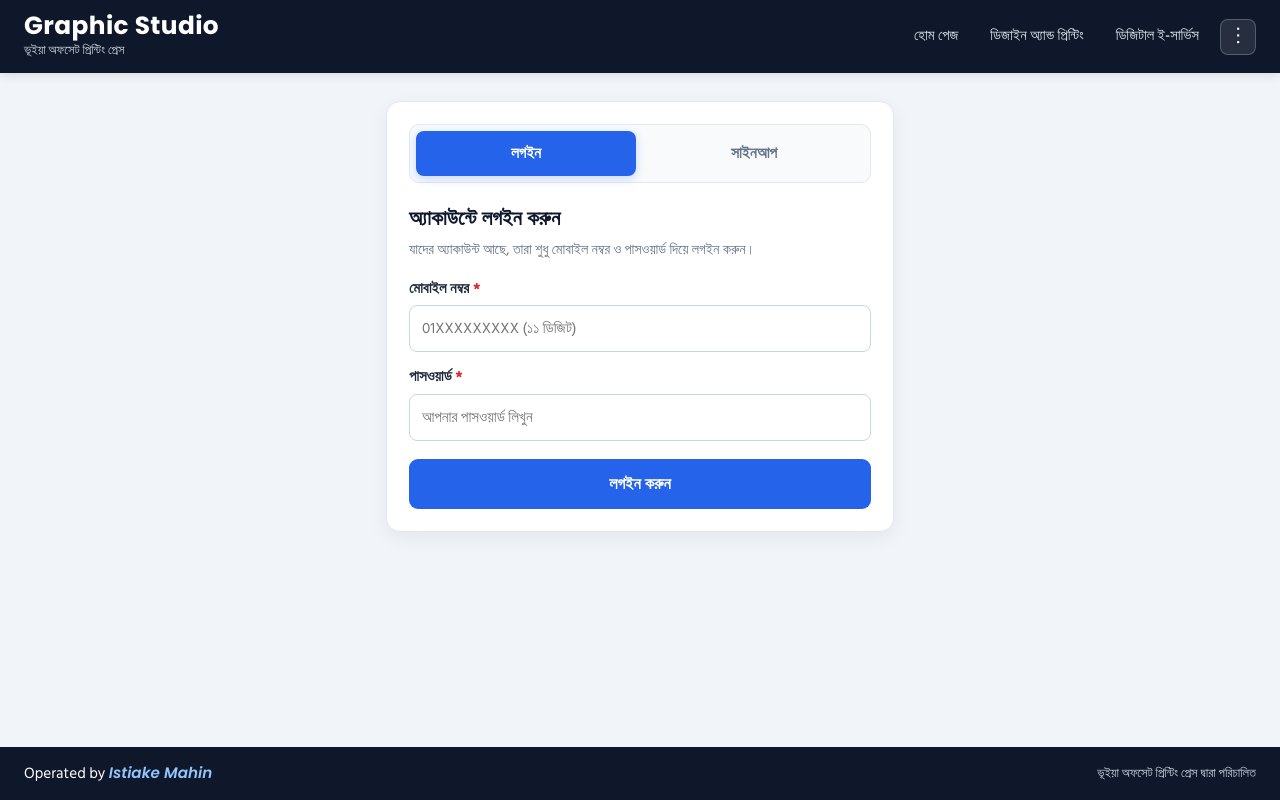
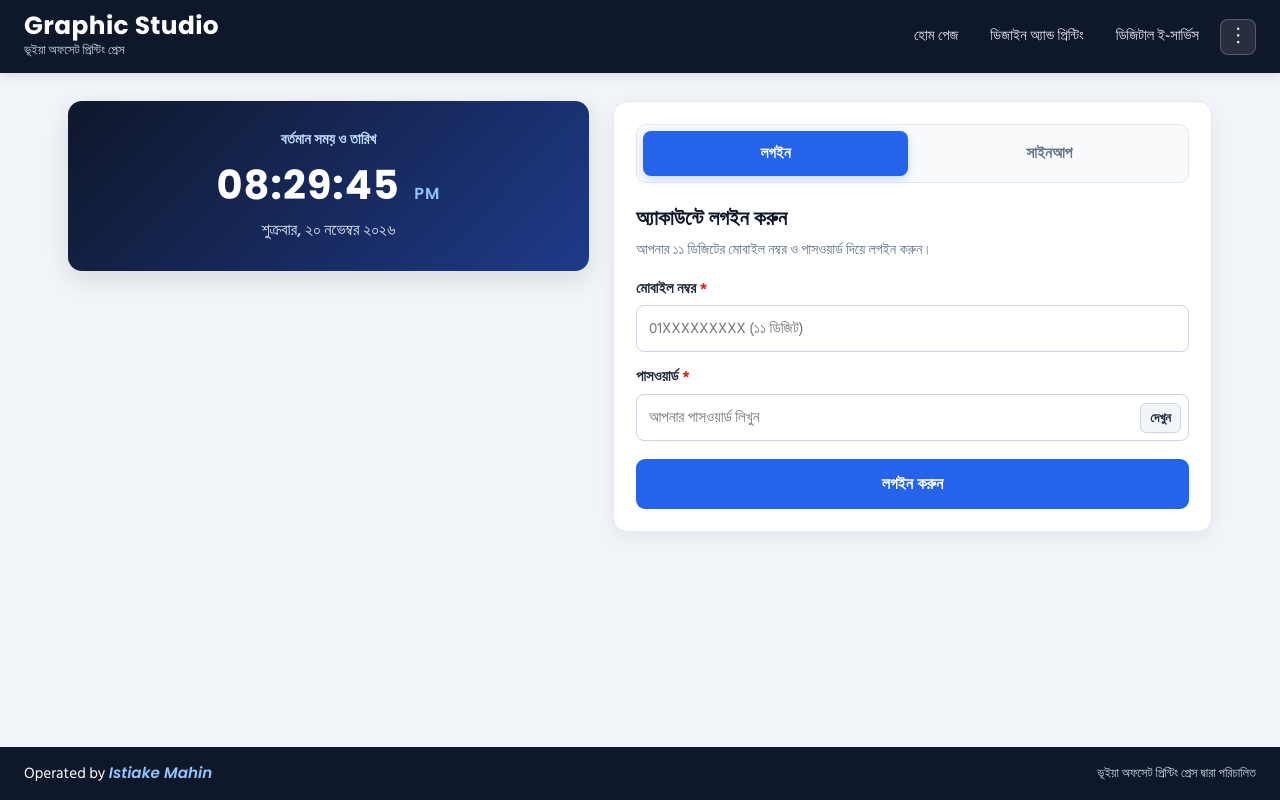
Before and after one commit to eservice24h/graphicstudioweb, a plain HTML site: page auth.html in a window 1280 px wide. Drawn offline with Linux system fonts and the light colour scheme.

Commit message:
Update auth.html

```diff
--- a/auth.html
+++ b/auth.html
@@ -175,13 +175,57 @@
       color: var(--accent);
     }
 
-    /* Main Auth Box */
+    /* Main Desktop Split Layout: Left = Time, Right = Login/Signup */
     main {
       flex: 1;
-      max-width: 540px;
+      max-width: 1180px;
       width: 100%;
       margin: 28px auto;
-      padding: 0 16px;
+      padding: 0 18px;
+      display: grid;
+      grid-template-columns: 1fr 1.15fr;
+      gap: 24px;
+      align-items: start;
+    }
+
+    .time-panel {
+      background: linear-gradient(135deg, #0f172a, #1e3a8a);
+      color: #ffffff;
+      border-radius: 14px;
+      padding: 28px 22px;
+      text-align: center;
+      box-shadow: 0 8px 24px rgba(15, 23, 42, 0.12);
+      position: sticky;
+      top: 84px;
+    }
+
+    .time-label {
+      font-size: 0.92rem;
+      color: #bfdbfe;
+      font-weight: 600;
+      margin-bottom: 10px;
+    }
+
+    .live-time {
+      font-family: 'Poppins', sans-serif;
+      font-size: 2.5rem;
+      font-weight: 700;
+      letter-spacing: 1px;
+      line-height: 1.15;
+    }
+
+    .live-time span.ampm {
+      font-size: 1rem;
+      font-weight: 600;
+      margin-left: 5px;
+      color: #93c5fd;
+    }
+
+    .live-date {
+      margin-top: 10px;
+      font-size: 1.02rem;
+      color: #e2e8f0;
+      font-weight: 500;
     }
 
     .auth-card {
@@ -282,6 +326,30 @@
       outline: none;
       border-color: var(--accent);
       box-shadow: 0 0 0 3px rgba(37, 99, 235, 0.12);
+    }
+
+    .password-wrap {
+      position: relative;
+      display: flex;
+      align-items: center;
+    }
+
+    .password-wrap .form-control {
+      padding-right: 68px;
+    }
+
+    .toggle-pass-btn {
+      position: absolute;
+      right: 8px;
+      background: #f1f5f9;
+      border: 1px solid #cbd5e1;
+      border-radius: 6px;
+      padding: 4px 9px;
+      font-size: 0.8rem;
+      font-weight: 600;
+      font-family: inherit;
+      color: var(--text);
+      cursor: pointer;
     }
 
     /* Captcha Box */
@@ -438,6 +506,24 @@
       color: #cbd5e1;
     }
 
+    @media (max-width: 900px) {
+      main {
+        grid-template-columns: 1fr;
+        margin: 18px auto;
+        padding: 0 14px;
+        gap: 16px;
+      }
+
+      .time-panel {
+        position: static;
+        padding: 20px 16px;
+      }
+
+      .live-time {
+        font-size: 2rem;
+      }
+    }
+
     @media (max-width: 600px) {
       header {
         padding: 10px 12px;
@@ -500,17 +586,26 @@
     </div>
   </header>
 
+  <!-- Desktop View: Left = Live Time, Right = Login / Signup -->
   <main>
+    <!-- Left Column: Live Time -->
+    <aside class="time-panel" aria-label="বর্তমান সময়">
+      <div class="time-label">বর্তমান সময় ও তারিখ</div>
+      <div class="live-time" id="liveClock">12:00:00 <span class="ampm">AM</span></div>
+      <div class="live-date" id="liveDate">তারিখ লোড হচ্ছে...</div>
+    </aside>
+
+    <!-- Right Column: Login / Signup -->
     <div class="auth-card">
       <div class="tab-switch">
         <button type="button" class="tab-btn active" id="tabLogin" onclick="switchAuthTab('login')">লগইন</button>
         <button type="button" class="tab-btn" id="tabSignup" onclick="switchAuthTab('signup')">সাইনআপ</button>
       </div>
 
-      <!-- Login Panel: Only Mobile Number + Password -->
+      <!-- Login Panel: 11-digit Mobile Number + Password -->
       <section class="auth-panel active" id="loginPanel">
         <h1 class="auth-heading">অ্যাকাউন্টে লগইন করুন</h1>
-        <p class="auth-sub">যাদের অ্যাকাউন্ট আছে, তারা শুধু মোবাইল নম্বর ও পাসওয়ার্ড দিয়ে লগইন করুন।</p>
+        <p class="auth-sub">আপনার ১১ ডিজিটের মোবাইল নম্বর ও পাসওয়ার্ড দিয়ে লগইন করুন।</p>
 
         <form id="loginForm" novalidate onsubmit="handleLogin(event)">
           <div class="form-group">
@@ -519,22 +614,29 @@
               type="text"
               inputmode="numeric"
               id="loginMobile"
+              name="mobile"
               class="form-control"
               maxlength="11"
               placeholder="01XXXXXXXXX (১১ ডিজিট)"
               oninput="this.value = this.value.replace(/\D/g, '').slice(0, 11)"
+              autocomplete="username"
             />
             <div class="error-msg" id="loginMobileErr">সঠিক ১১ ডিজিটের মোবাইল নম্বর লিখুন।</div>
           </div>
 
           <div class="form-group">
             <label for="loginPassword" class="form-label">পাসওয়ার্ড <span class="req">*</span></label>
+            <div class="password-wrap">
               <input
                 type="password"
                 id="loginPassword"
+                name="password"
                 class="form-control"
                 placeholder="আপনার পাসওয়ার্ড লিখুন"
+                autocomplete="current-password"
               />
+              <button type="button" class="toggle-pass-btn" id="toggleLoginPassBtn" onclick="togglePass('loginPassword', 'toggleLoginPassBtn')">দেখুন</button>
+            </div>
             <div class="error-msg" id="loginPasswordErr">পাসওয়ার্ড লিখুন।</div>
           </div>
 
@@ -579,6 +681,7 @@
 
           <div class="form-group">
             <label for="signupPassword" class="form-label">পাসওয়ার্ড <span class="req">*</span></label>
+            <div class="password-wrap">
               <input
                 type="password"
                 id="signupPassword"
@@ -586,6 +689,8 @@
                 class="form-control"
                 placeholder="কমপক্ষে ৬ অক্ষরের পাসওয়ার্ড দিন"
               />
+              <button type="button" class="toggle-pass-btn" id="toggleSignupPassBtn" onclick="togglePass('signupPassword', 'toggleSignupPassBtn')">দেখুন</button>
+            </div>
             <div class="error-msg" id="signupPasswordErr">কমপক্ষে ৬ অক্ষরের পাসওয়ার্ড দিন।</div>
           </div>
 
@@ -668,12 +773,58 @@
       window.location.href = 'index.html';
     });
 
+    // Live Clock & Date
+    const bnMonths = [
+      'জানুয়ারি', 'ফেব্রুয়ারি', 'মার্চ', 'এপ্রিল', 'মে', 'জুন',
+      'জুলাই', 'আগস্ট', 'সেপ্টেম্বর', 'অক্টোবর', 'নভেম্বর', 'ডিসেম্বর'
+    ];
+    const bnDays = [
+      'রবিবার', 'সোমবার', 'মঙ্গলবার', 'বুধবার', 'বৃহস্পতিবার', 'শুক্রবার', 'শনিবার'
+    ];
+
+    function toBnDigits(str) {
+      const bn = ['০', '১', '২', '৩', '৪', '৫', '৬', '৭', '৮', '৯'];
+      return String(str).replace(/\d/g, d => bn[d]);
+    }
+
+    function updateClock() {
+      const now = new Date();
+      let hours = now.getHours();
+      const minutes = String(now.getMinutes()).padStart(2, '0');
+      const seconds = String(now.getSeconds()).padStart(2, '0');
+      const ampm = hours >= 12 ? 'PM' : 'AM';
+      hours = hours % 12 || 12;
+      const hoursStr = String(hours).padStart(2, '0');
+
+      document.getElementById('liveClock').innerHTML =
+        `${hoursStr}:${minutes}:${seconds} <span class="ampm">${ampm}</span>`;
+
+      const dayName = bnDays[now.getDay()];
+      const dayNum = toBnDigits(now.getDate());
+      const monthName = bnMonths[now.getMonth()];
+      const yearNum = toBnDigits(now.getFullYear());
+
+      document.getElementById('liveDate').textContent =
+        `${dayName}, ${dayNum} ${monthName} ${yearNum}`;
+    }
+
+    setInterval(updateClock, 1000);
+    updateClock();
+
     function switchAuthTab(tab) {
       const isLogin = tab === 'login';
       document.getElementById('tabLogin').classList.toggle('active', isLogin);
       document.getElementById('tabSignup').classList.toggle('active', !isLogin);
       document.getElementById('loginPanel').classList.toggle('active', isLogin);
       document.getElementById('signupPanel').classList.toggle('active', !isLogin);
+    }
+
+    function togglePass(inputId, btnId) {
+      const input = document.getElementById(inputId);
+      const btn = document.getElementById(btnId);
+      const show = input.type === 'password';
+      input.type = show ? 'text' : 'password';
+      btn.textContent = show ? 'লুকান' : 'দেখুন';
     }
 
     let currentCaptchaCode = '';
@@ -759,7 +910,7 @@
         fullName: name,
         mobile,
         whatsapp: mobile,
-        email: email || 'দেওয়া হয়নি',
+        email: email || '',
         password
       };
 
@@ -777,7 +928,7 @@
       resBox.innerHTML = `
         <strong>আপনার অ্যাকাউন্ট সফলভাবে তৈরি হয়েছে!</strong><br>
         নাম: <strong>${name}</strong> | মোবাইল (WhatsApp): <strong>${mobile}</strong><br>
-        এখন থেকে আপনি শুধু মোবাইল নম্বর ও পাসওয়ার্ড দিয়ে লগইন করতে পারবেন।
+        এখন <strong>লগইন</strong> ট্যাব থেকে আপনার মোবাইল নম্বর ও পাসওয়ার্ড দিয়ে লগইন করুন।
       `;
 
       document.getElementById('signupForm').reset();
@@ -786,6 +937,8 @@
 
     function handleLogin(event) {
       event.preventDefault();
+
+      const identifier = document.getElementById('loginIdentifier') ? document.getElementById('loginIdentifier').value.trim() : document.getElementById('loginMobile').value.trim();
       const mobile = document.getElementById('loginMobile').value.trim();
       const password = document.getElementById('loginPassword').value;
 
@@ -795,25 +948,21 @@
       const passOk = password.length > 0;
       setErr('loginPassword', 'loginPasswordErr', !passOk);
 
-      const resBox = document.getElementById('loginResult');
-      resBox.className = 'result-box';
-      resBox.style.display = 'none';
+      const statusBox = document.getElementById('loginResult');
+      statusBox.className = 'result-box';
+      statusBox.style.display = 'none';
 
       if (!mobileOk || !passOk) return;
 
       const users = getUsersList();
-      const matchedUser = users.find(u => u.mobile === mobile && u.password === password);
+      const matched = users.find(u => u.mobile === mobile && u.password === password);
 
-      if (matchedUser) {
-        localStorage.setItem('graphicStudioActiveUser', JSON.stringify(matchedUser));
-        resBox.className = 'result-box success';
-        resBox.innerHTML = `
-          স্বাগতম, <strong>${matchedUser.fullName}</strong>! আপনি সফলভাবে লগইন করেছেন।<br>
-          <a href="digital-eservice.html" style="color:inherit; font-weight:700; text-decoration:underline;">ডিজিটাল ই-সার্ভিস পেজে যান →</a>
-        `;
+      if (matched) {
+        localStorage.setItem('graphicStudioActiveUser', JSON.stringify(matched));
+        window.location.href = 'index.html';
       } else {
-        resBox.className = 'result-box error-box';
-        resBox.innerHTML = `মোবাইল নম্বর বা পাসওয়ার্ড সঠিক নয়। অ্যাকাউন্ট না থাকলে <strong>সাইনআপ</strong> ট্যাব থেকে নতুন অ্যাকাউন্ট তৈরি করুন।`;
+        statusBox.className = 'result-box error-box';
+        statusBox.innerHTML = `মোবাইল নম্বর বা পাসওয়ার্ড সঠিক নয়। অ্যাকাউন্ট না থাকলে আগে <strong>সাইনআপ</strong> করে নিন।`;
       }
     }
 
```
Lines whose indentation alone changed are shown as unchanged.
